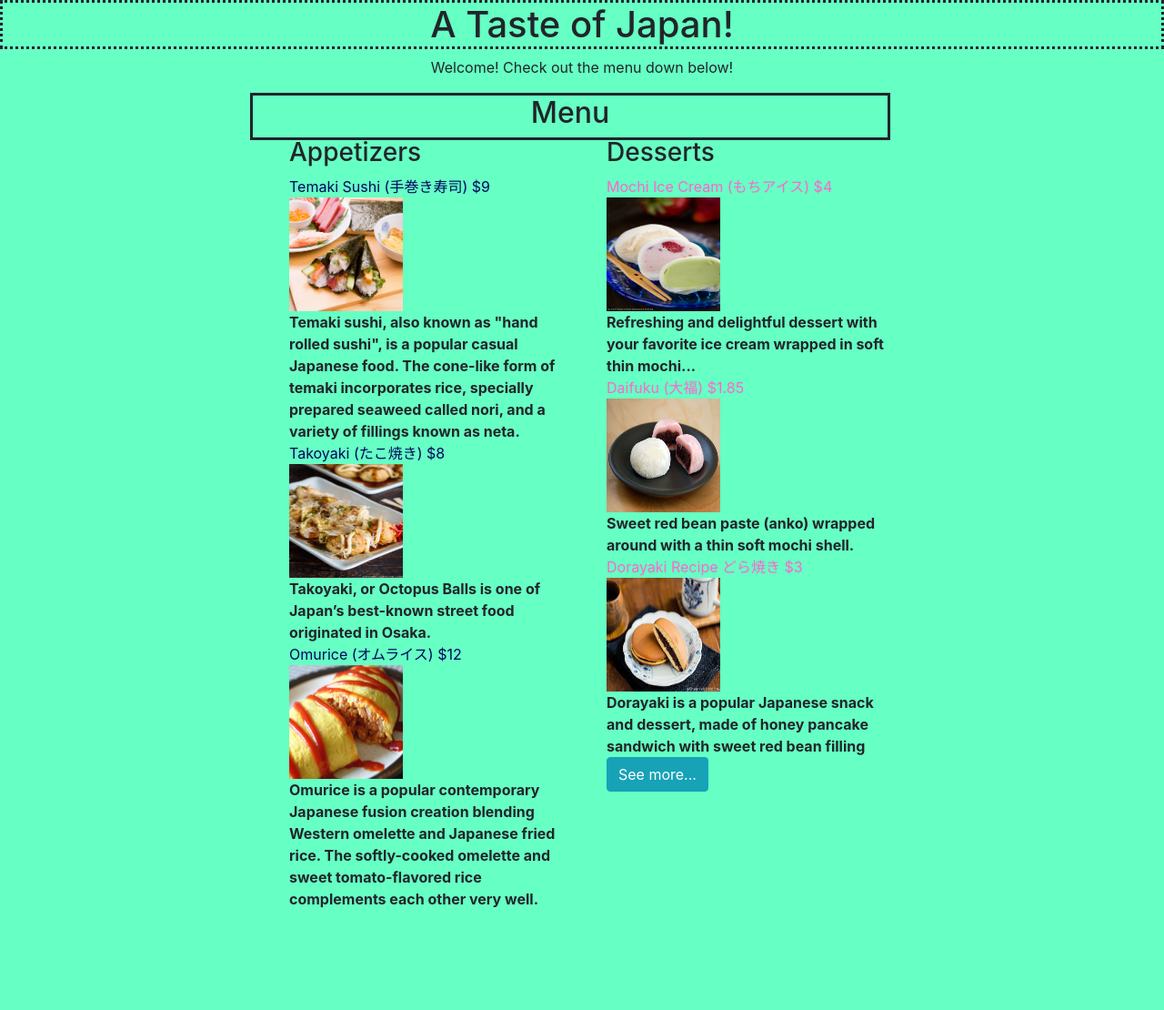
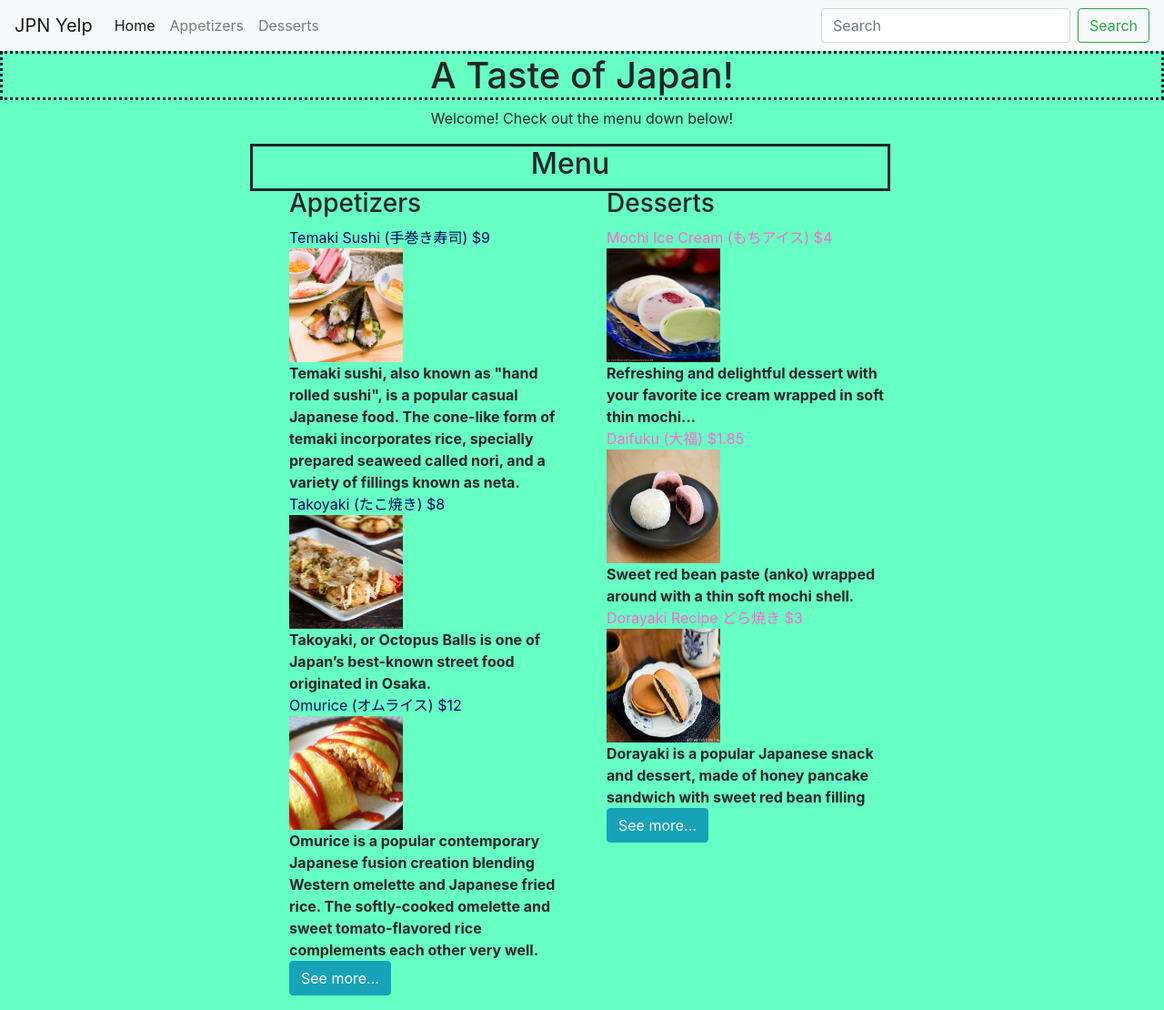
Before and after one commit to Kyudeci/jpnyelp, a Django app: page / in a window 1280 px wide. Shown: the whole page at 91% size. Before the commit the page ends 998 px from the top, so only its background shows below. Run offline with Django 3.2, Linux system fonts and the light colour scheme; data comes from the database, SQL or seed files in the repository; both versions use the stored data as it was after the commit; some libraries are stand-ins or nearby versions.

Commit message:
created two pages/nav

```diff
--- a/jpnyelp/templates/jpnyelp/index.html
+++ b/jpnyelp/templates/jpnyelp/index.html
@@ -6,6 +6,29 @@
     <title>Home Page</title>
   </head>
   <body style="background-color:#66ffc4">
+    <nav class="navbar navbar-expand-lg navbar-light bg-light">
+      <a class="navbar-brand" href="#">JPN Yelp</a>
+      <button class="navbar-toggler" type="button" data-toggle="collapse" data-target="#navbarSupportedContent" aria-controls="navbarSupportedContent" aria-expanded="false" aria-label="Toggle navigation">
+        <span class="navbar-toggler-icon"></span>
+      </button>
+      <div class="collapse navbar-collapse" id="navbarSupportedContent">
+        <ul class="navbar-nav mr-auto">
+          <li class="nav-item active">
+            <a class="nav-link" href="/">Home<span class="sr-only">(current)</span></a>
+          </li>
+          <li class="nav-item">
+            <a class="nav-link" href="/appetizers">Appetizers</a>
+          </li>
+          <li class="nav-item">
+            <a class="nav-link" href="/dessert">Desserts</a>
+          </li>
+        </ul>
+        <form class="form-inline my-2 my-lg-0">
+          <input class="form-control mr-sm-2" type="search" placeholder="Search" aria-label="Search">
+          <button class="btn btn-outline-success my-2 my-sm-0" type="submit">Search</button>
+        </form>
+      </div>
+    </nav>
     <h1>A Taste of Japan!</h1>
     <div class="container">
       <div class="row">
@@ -36,6 +59,7 @@
                 </div> -->
                 {% endif %}
                 {% endfor %}
+                <a class="btn btn-info" href="/appetizers">See more...</a>
               </ul>
             </div>
             <div class="menu-sm">
@@ -48,7 +72,7 @@
                 <li style="font-weight:bold">{{ dessert.description }}</li>
                 {% endif %}
                 {% endfor %}
-                <a class="btn btn-info" href="#">See more...</a>
+                <a class="btn btn-info" href="/dessert">See more...</a>
               </ul>
             </div>
           </div>
--- a/jpnyelp/views.py
+++ b/jpnyelp/views.py
@@ -8,6 +8,14 @@ def homepage(request):
     foods = Food.objects
     desserts = Dessert.objects
     return render(request, 'jpnyelp/index.html', {'foods':foods, 'desserts':desserts})
+def dessert(request):
+    desserts = Dessert.objects
+    return render(request, 'jpnyelp/dessert.html', {'desserts':desserts})
+def appetizer(request):
+    foods = Food.objects
+    return render(request, 'jpnyelp/appetizer.html', {'foods':foods})
 
 class HomeView(TemplateView):
     template_name = 'jpnyelp/index.html'
+    template_name2 = 'jpnyelp/dessert.html'
+    template_name3 = 'jpnyelp/appetizer.html'
--- /dev/null
+++ b/static_files/dessert.css
@@ -0,0 +1,3 @@
+body{
+  background-color: pink;
+}
--- a/yelpproject/urls.py
+++ b/yelpproject/urls.py
@@ -19,9 +19,13 @@ import jpnyelp.views
 from django.conf import settings
 from django.conf.urls.static import static
 from jpnyelp.views import homepage
+from jpnyelp.views import dessert
+from jpnyelp.views import appetizer
 urlpatterns = [
     path('admin/', admin.site.urls),
     path('', jpnyelp.views.homepage, name='homepage'),
+    path('dessert', jpnyelp.views.dessert, name='dessert'),
+    path('appetizers', jpnyelp.views.appetizer, name='appetizers'),
 ]
 urlpatterns += static(settings.STATIC_URL, document_root=settings.STATIC_ROOT)
 urlpatterns += static(settings.FOOD_URL, document_root=settings.FOOD_ROOT)
```
Also changed, not shown: jpnyelp/templates/jpnyelp/appetizer.html (added, +57 -0 lines), jpnyelp/templates/jpnyelp/dessert.html (added, +58 -0 lines), db.sqlite3.
